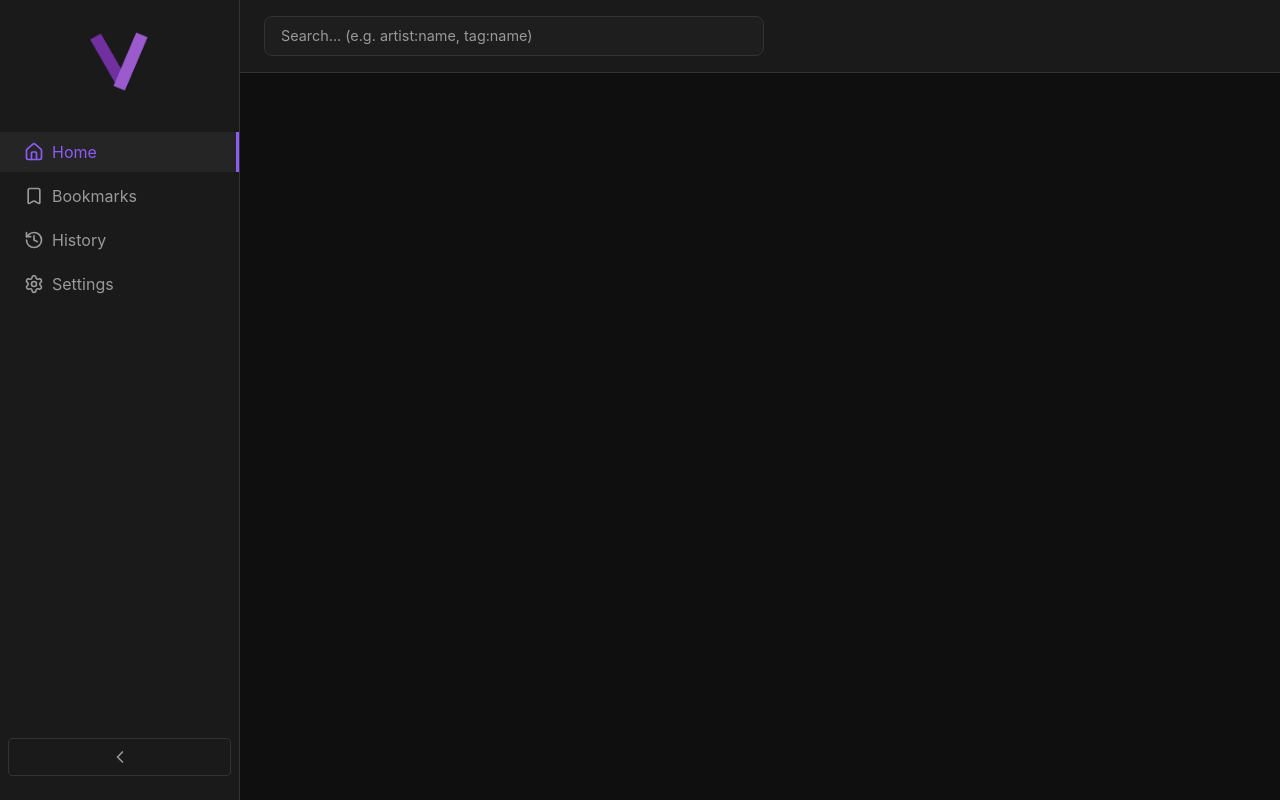
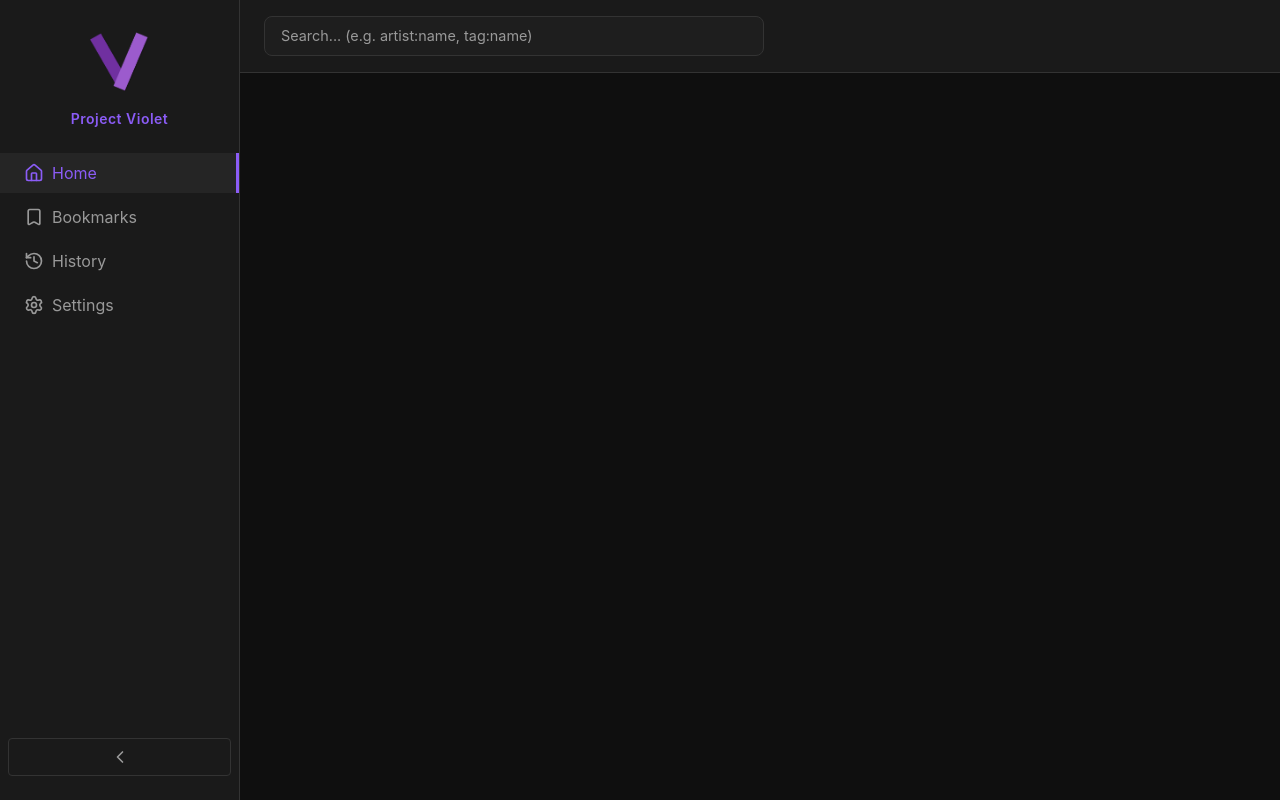
Before and after one commit to hanyuec8/violet, a React (Vite) app in the folder violet-web/packages/frontend/: page / in a window 1280 px wide. Built offline with nearby package versions, Linux system fonts and the light colour scheme; no server answers.

Commit message:
Add Project Violet branding text below logo in sidebar
Add "Project Violet" text in theme color below the logo. Text appears only when sidebar is expanded and adjusts spacing for better visual hierarchy.

```diff
--- a/violet-web/packages/frontend/src/components/layout/Sidebar.module.css
+++ b/violet-web/packages/frontend/src/components/layout/Sidebar.module.css
@@ -5,7 +5,7 @@
   padding: var(--spacing-md) 0;
   display: flex;
   flex-direction: column;
-  gap: var(--spacing-lg);
+  gap: var(--spacing-sm);
   flex-shrink: 0;
   overflow-y: auto;
   transition: width 0.3s ease;
@@ -18,11 +18,13 @@
 
 .logoContainer {
   display: flex;
+  flex-direction: column;
   align-items: center;
   justify-content: center;
   padding: var(--spacing-md) 0;
   cursor: pointer;
   overflow: hidden;
+  gap: var(--spacing-md);
 }
 
 .logo {
@@ -33,6 +35,13 @@
 
 .collapsed .logo {
   height: 40px;
+}
+
+.logoText {
+  color: var(--color-primary);
+  font-size: 0.875rem;
+  font-weight: 600;
+  letter-spacing: 0.5px;
 }
 
 .navLinks {
--- a/violet-web/packages/frontend/src/components/layout/Sidebar.tsx
+++ b/violet-web/packages/frontend/src/components/layout/Sidebar.tsx
@@ -24,6 +24,7 @@ export function Sidebar() {
     <nav className={`${styles.sidebar} ${sidebarCollapsed ? styles.collapsed : ''}`}>
       <div className={styles.logoContainer} onClick={() => navigate('/')}>
         <img src={logoSrc} alt="Violet" className={styles.logo} />
+        {!sidebarCollapsed && <div className={styles.logoText}>Project Violet</div>}
       </div>
 
       <div className={styles.navLinks}>
```
